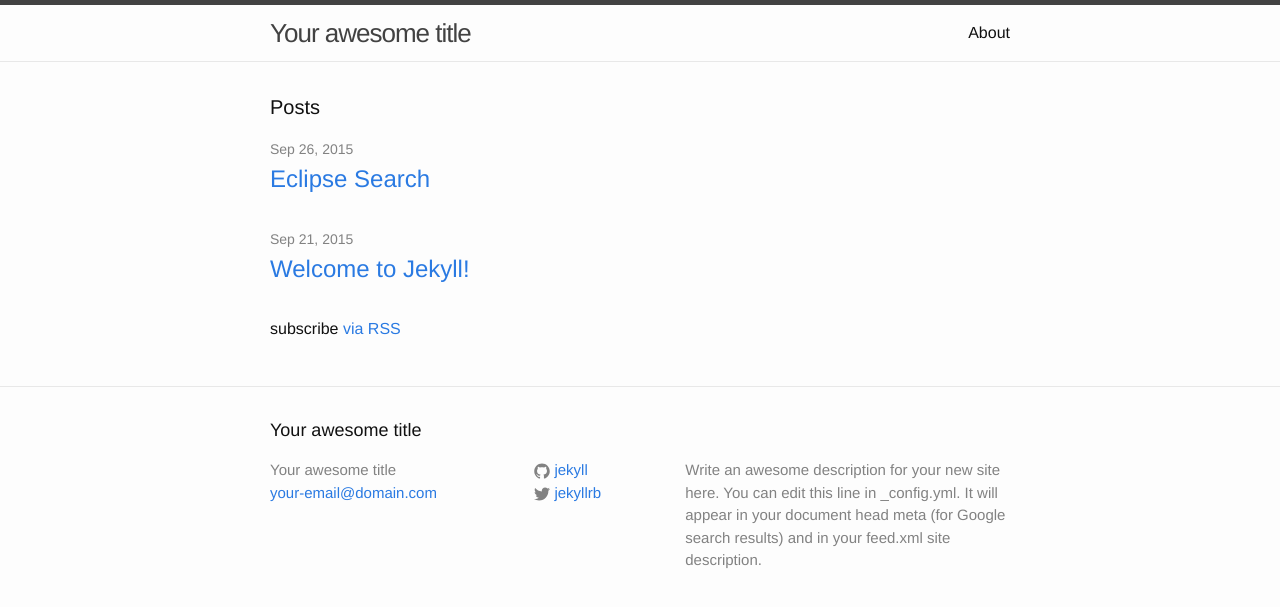
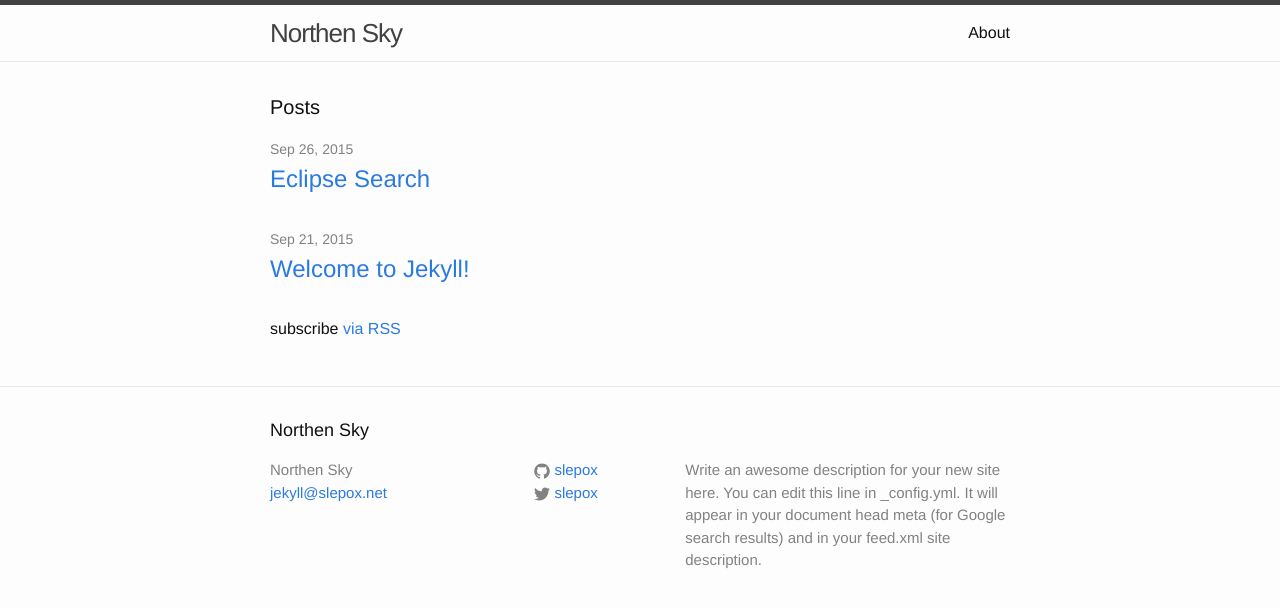
Before and after one commit to slepox/slepox.github.com, a Jekyll site: the page built from index.html, in a window 1280 px wide. Shown: the top 607 px of the page. Built offline with Jekyll 4.4.1, drawn with Linux system fonts in a browser that asks for light colours.

Commit message:
remove dif file and some config

```diff
--- a/_config.yml
+++ b/_config.yml
@@ -1,14 +1,14 @@
 # Site settings
-title: Your awesome title
-email: your-email@domain.com
+title: Northen Sky
+email: jekyll@slepox.net
 description: > # this means to ignore newlines until "baseurl:"
   Write an awesome description for your new site here. You can edit this
   line in _config.yml. It will appear in your document head meta (for
   Google search results) and in your feed.xml site description.
 baseurl: "" # the subpath of your site, e.g. /blog/
-url: "http://yourdomain.com" # the base hostname & protocol for your site
-twitter_username: jekyllrb
-github_username:  jekyll
+url: "http://slepox.github.io" # the base hostname & protocol for your site
+twitter_username: slepox
+github_username:  slepox
 
 # Build settings
 markdown: kramdown
```
Also changed, not shown: 1 other file.
